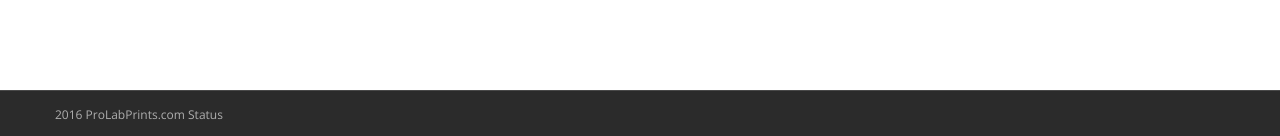
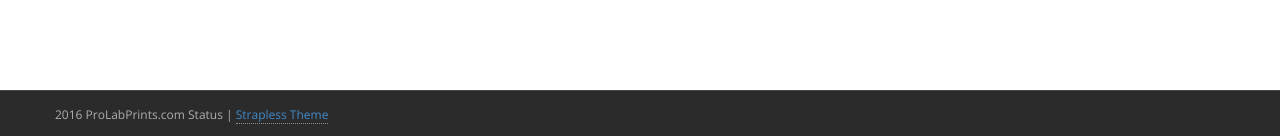
Before and after one commit to rdyar/plp-status, a Jekyll site: the page built from index.html, in a window 1280 px wide. Shown: the part 761-897 px from the top of the page. Built offline with Jekyll 4.4.1, drawn with Linux system fonts in a browser that asks for light colours; a script that is not in the unit is left out.

Commit message:
added link to strapless theme

```diff
--- a/_includes/footer.html
+++ b/_includes/footer.html
@@ -3,7 +3,7 @@
 <div class="copyright">
       <div class="container">
         <p class="copyright-text">
-           {{ site.time | date: '%Y' }} {{ site.name }}
+           {{ site.time | date: '%Y' }} {{ site.name }} |  <a href="https://github.com/rdyar/strapless">Strapless Theme</a>
         </p>
       </div>
 </div>
```
